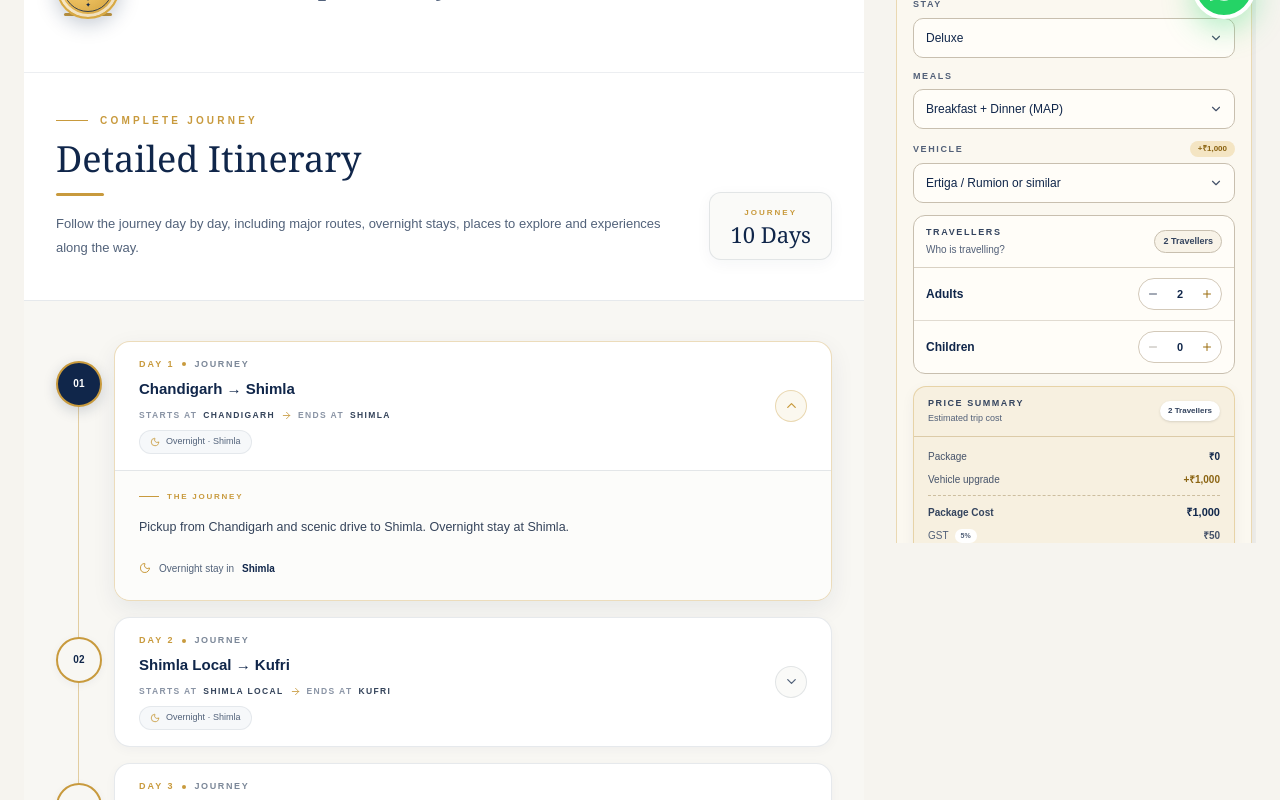
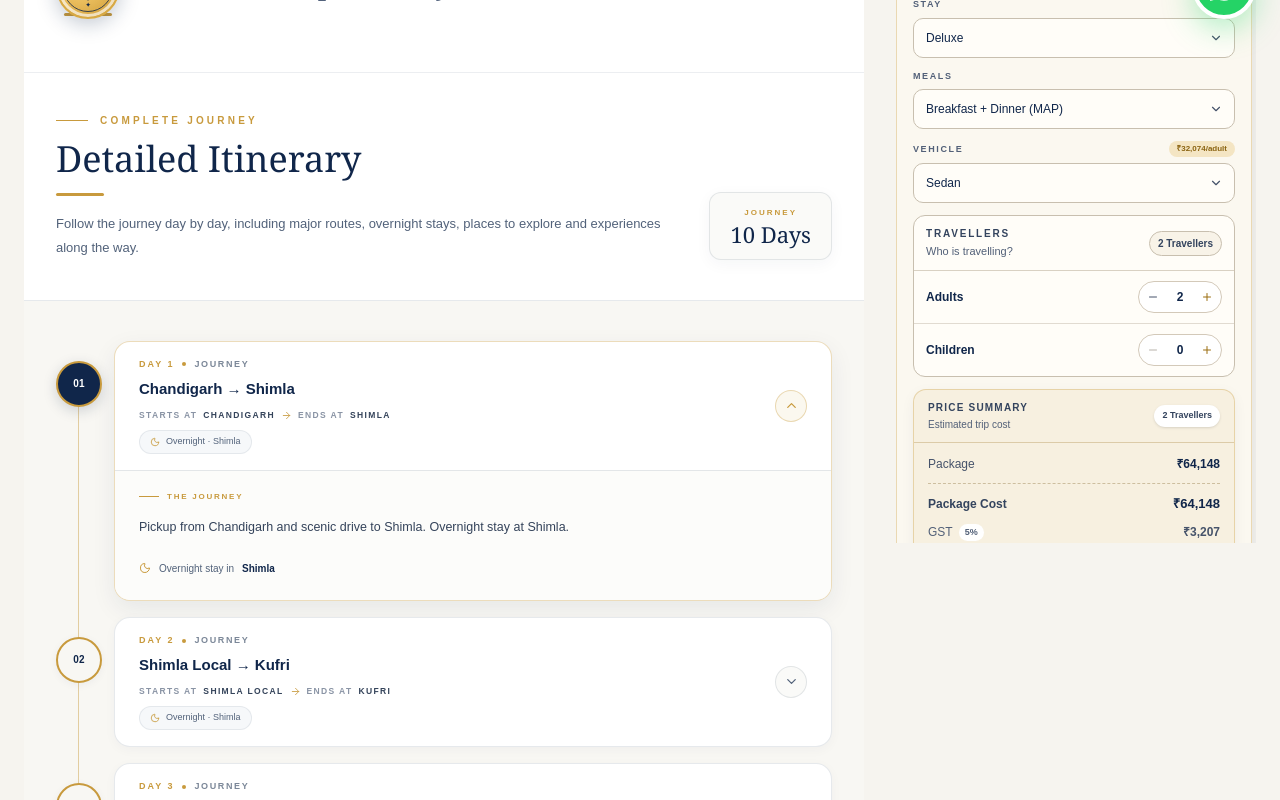
Before and after one commit to itachiDuchiha/pahadi-pathways, a Next.js app: page /packages/himachal-grand-circuit in a window 1280 px wide. Shown: the part 757-1557 px from the top of the page. Built offline with nearby package versions, Linux system fonts and the light colour scheme.

Commit message:
Update package pricing and planner options

```diff
--- a/src/app/packages/[slug]/page.tsx
+++ b/src/app/packages/[slug]/page.tsx
@@ -134,7 +134,7 @@ export default async function PackageDetailsPage({
                 RIGHT — PACKAGE PLANNER
             ===================================================== */}
 
-            <aside className="hidden lg:block">
+            <aside className="order-first min-w-0 lg:order-none">
 
               <div
                 className="
--- a/src/components/package-details/PackageBookingPanel.tsx
+++ b/src/components/package-details/PackageBookingPanel.tsx
@@ -32,9 +32,11 @@ type MealOption = {
   price: number;
 };
 
+type VehicleKey = "sedan" | "ertiga" | "crysta";
+
 type VehicleOption = {
   label: string;
-  price: number;
+  key: VehicleKey;
 };
 
 /* =========================================================
@@ -67,24 +69,20 @@ const mealOptions: MealOption[] = [
     label: "Breakfast Only (CP)",
     price: -2500,
   },
-  {
-    label: "Breakfast + Lunch + Dinner (AP)",
-    price: 3500,
-  },
 ];
 
 const vehicleOptions: VehicleOption[] = [
   {
     label: "Sedan",
-    price: 0,
+    key: "sedan",
   },
   {
     label: "Ertiga / Rumion or similar",
-    price: 1000,
+    key: "ertiga",
   },
   {
     label: "Innova Crysta or similar",
-    price: 2000,
+    key: "crysta",
   },
 ];
 
@@ -106,14 +104,11 @@ export default function PackageBookingPanel({
   /* =======================================================
      BASIC PACKAGE PRICE
 
-     Package price is treated as the price for 2 adults.
+     Package price is treated as the price per adult.
   ======================================================= */
 
-  const basePackagePrice = Number(pkg.price) || 0;
-
-  const adultRate = Math.round(
-    basePackagePrice / 2
-  );
+  const basePackagePrice = Number(String(pkg.price).replace(/[^\d.]/g, "")) || 0;
+
 
   /* =======================================================
      STATE
@@ -126,7 +121,7 @@ export default function PackageBookingPanel({
   );
 
   const [vehicle, setVehicle] = useState(
-    "Ertiga / Rumion or similar"
+    "Sedan"
   );
 
   const [adults, setAdults] = useState(2);
@@ -202,6 +197,43 @@ export default function PackageBookingPanel({
     [vehicle]
   );
 
+  const isSpitiRoute = /spiti|kaza|tabo|kunzum|chandratal/i.test(
+    pkg.title + " " + pkg.slug
+  );
+
+  const tourDays =
+    Number(pkg.duration.match(/(\d+)\s*D/i)?.[1]) ||
+    pkg.itineraryDays?.length ||
+    1;
+
+  // Published base prices are the lowest Sedan rates. These per-adult
+  // amounts keep the agreed vehicle tiers consistent across the five packages.
+  const packageVehicleRates: Record<string, Record<VehicleKey, number>> = {
+    "shimla-kinnaur-spiti-chandratal": { sedan: 32249, ertiga: 38749, crysta: 54999 },
+    "shimla-manali-getaway": { sedan: 18999, ertiga: 21624, crysta: 32999 },
+    "himachal-grand-circuit": { sedan: 32074, ertiga: 36624, crysta: 47999 },
+    "shimla-manali-jibhi": { sedan: 18999, ertiga: 19999, crysta: 32999 },
+    "shimla-kinnaur-spiti-kalpa": { sedan: 29549, ertiga: 34799, crysta: 49499 },
+  };
+
+  const packageRates = packageVehicleRates[pkg.slug];
+  const selectedAdultRate = packageRates?.[selectedVehicle.key] ?? basePackagePrice;
+
+  const dailyVehicleRates: Record<VehicleKey, number> =
+    isSpitiRoute
+      ? { sedan: 4500, ertiga: 5500, crysta: 8000 }
+      : { sedan: 3500, ertiga: 4500, crysta: 6000 };
+
+  const vehicleUpgradePerDay =
+    dailyVehicleRates[selectedVehicle.key] - dailyVehicleRates.sedan;
+
+  const vehicleUpgradeTotal = packageRates
+    ? 0
+    : vehicleUpgradePerDay * tourDays;
+
+  const adultRate = packageRates
+    ? selectedAdultRate
+    : basePackagePrice;
   /* =======================================================
      CHILD PRICING
 
@@ -228,15 +260,15 @@ export default function PackageBookingPanel({
   /* =======================================================
      EXTRA ADULT PRICING
 
-     Base package already covers 2 adults.
-
-     Every adult above 2 is charged at the
+     The first adult is included as the base package price.
+
+     Each additional adult is charged at the
      calculated adult rate.
   ======================================================= */
 
   const extraAdults = Math.max(
     0,
-    adults - 2
+    adults - 1
   );
 
   const extraAdultPrice =
@@ -253,12 +285,12 @@ export default function PackageBookingPanel({
     selectedMeal.price;
 
   const packageCostBeforeVehicle =
-    basePackagePrice +
+    (packageRates ? adultRate : basePackagePrice) +
     packageAdjustment;
 
   const packageCost =
     packageCostBeforeVehicle +
-    selectedVehicle.price;
+    vehicleUpgradeTotal;
 
   /* =======================================================
      GST
@@ -407,7 +439,7 @@ export default function PackageBookingPanel({
       if (whatsappWindow) {
         whatsappWindow.location.href = whatsappUrl;
       } else {
-        window.location.href = whatsappUrl;
+        window.open(whatsappUrl, "_self");
       }
 
       setIsEnquiryOpen(false);
@@ -700,7 +732,11 @@ export default function PackageBookingPanel({
               Vehicle
             </label>
 
-            {selectedVehicle.price > 0 && (
+            {packageRates ? (
+              <span className="rounded-full bg-[#F4E5C3] px-2 py-[2px] text-[8px] font-bold text-[#8B6412]">
+                {formatCurrency(selectedAdultRate)}/adult
+              </span>
+            ) : vehicleUpgradeTotal > 0 && (
               <span
                 className="
                   rounded-full
@@ -712,9 +748,7 @@ export default function PackageBookingPanel({
                   text-[#8B6412]
                 "
               >
-                +{formatCurrency(
-                  selectedVehicle.price
-                )}
+                +{formatCurrency(vehicleUpgradePerDay)}/day
               </span>
             )}
           </div>
@@ -803,7 +837,7 @@ export default function PackageBookingPanel({
             <div>
               <p
                 className="
-                  text-[9px]
+                  text-[10px]
                   font-bold
                   uppercase
                   tracking-[0.18em]
@@ -816,7 +850,7 @@ export default function PackageBookingPanel({
               <p
                 className="
                   mt-0.5
-                  text-[10px]
+                  text-[11px]
                   font-medium
                   text-[#526078]
                 "
@@ -833,7 +867,7 @@ export default function PackageBookingPanel({
                 bg-[#F8F3E8]
                 px-2
                 py-1
-                text-[9px]
+                text-[10px]
                 font-semibold
                 text-[#34445E]
               "
@@ -913,7 +947,7 @@ export default function PackageBookingPanel({
                 className="
                   min-w-[26px]
                   text-center
-                  text-[11px]
+                  text-[12px]
                   font-bold
                   text-[#10264A]
                 "
@@ -1019,7 +1053,7 @@ export default function PackageBookingPanel({
                 className="
                   min-w-[26px]
                   text-center
-                  text-[11px]
+                  text-[12px]
                   font-bold
                   text-[#10264A]
                 "
@@ -1083,7 +1117,7 @@ export default function PackageBookingPanel({
               >
                 <p
                   className="
-                    text-[9px]
+                    text-[10px]
                     font-bold
                     uppercase
                     tracking-[0.16em]
@@ -1101,7 +1135,7 @@ export default function PackageBookingPanel({
                     )
                   }
                   className="
-                    text-[9px]
+                    text-[10px]
                     font-semibold
                     text-[#8B6412]
                     hover:underline
@@ -1134,7 +1168,7 @@ export default function PackageBookingPanel({
                       border-[#D3C9B9]
                       bg-white
                       py-1.5
-                      text-[10px]
+                      text-[11px]
                       font-semibold
                       text-[#10264A]
                       transition
@@ -1150,7 +1184,7 @@ export default function PackageBookingPanel({
               <p
                 className="
                   mt-2
-                  text-[9px]
+                  text-[10px]
                   leading-4
                   text-[#526078]
                 "
@@ -1205,7 +1239,7 @@ export default function PackageBookingPanel({
                       <div>
                         <p
                           className="
-                            text-[10px]
+                            text-[11px]
                             font-semibold
                             text-[#10264A]
                           "
@@ -1218,7 +1252,7 @@ export default function PackageBookingPanel({
                         <p
                           className="
                             mt-0.5
-                            text-[8.5px]
+                            text-[9.5px]
                             font-medium
                             text-[#526078]
                           "
@@ -1297,10 +1331,10 @@ export default function PackageBookingPanel({
             <div>
               <p
                 className="
-                  text-[9px]
+                  text-[10px]
                   font-bold
                   uppercase
-                  tracking-[0.17em]
+                  tracking-[0.12em]
                   text-[#34445E]
                 "
               >
@@ -1310,7 +1344,7 @@ export default function PackageBookingPanel({
               <p
                 className="
                   mt-0.5
-                  text-[9px]
+                  text-[10px]
                   font-medium
                   text-[#526078]
                 "
@@ -1325,7 +1359,7 @@ export default function PackageBookingPanel({
                 bg-white
                 px-2
                 py-1
-                text-[8px]
+                text-[9px]
                 font-bold
                 text-[#34445E]
                 shadow-sm
@@ -1343,7 +1377,7 @@ export default function PackageBookingPanel({
 
           <div
             className="
-              space-y-2
+              space-y-2.5
               px-3.5
               py-3
             "
@@ -1361,7 +1395,7 @@ export default function PackageBookingPanel({
             >
               <span
                 className="
-                  text-[10px]
+                  text-[12px]
                   font-medium
                   text-[#46536A]
                 "
@@ -1374,13 +1408,13 @@ export default function PackageBookingPanel({
               <span
                 className="
                   whitespace-nowrap
-                  text-[10px]
+                  text-[12px]
                   font-bold
                   text-[#10264A]
                 "
               >
                 {formatCurrency(
-                  basePackagePrice +
+                  (packageRates ? adultRate : basePackagePrice) +
                     extraAdultPrice
                 )}
               </span>
@@ -1399,7 +1433,7 @@ export default function PackageBookingPanel({
               >
                 <span
                   className="
-                    text-[10px]
+                    text-[12px]
                     font-medium
                     text-[#46536A]
                   "
@@ -1410,7 +1444,7 @@ export default function PackageBookingPanel({
                 <span
                   className="
                     whitespace-nowrap
-                    text-[10px]
+                    text-[12px]
                     font-bold
                     text-[#10264A]
                   "
@@ -1437,7 +1471,7 @@ export default function PackageBookingPanel({
               >
                 <span
                   className="
-                    text-[10px]
+                    text-[12px]
                     font-medium
                     text-[#46536A]
                   "
@@ -1447,7 +1481,7 @@ export default function PackageBookingPanel({
 
                 <span
                   className="
-                    text-[10px]
+                    text-[12px]
                     font-bold
                     text-[#7A5B19]
                   "
@@ -1459,7 +1493,7 @@ export default function PackageBookingPanel({
 
             {/* Vehicle */}
 
-            {selectedVehicle.price > 0 && (
+            {!packageRates && vehicleUpgradeTotal > 0 && (
               <div
                 className="
                   flex
@@ -1470,26 +1504,24 @@ export default function PackageBookingPanel({
               >
                 <span
                   className="
-                    text-[10px]
+                    text-[12px]
                     font-medium
                     text-[#46536A]
                   "
                 >
-                  Vehicle upgrade
+                  Vehicle upgrade · {tourDays} days
                 </span>
 
                 <span
                   className="
                     whitespace-nowrap
-                    text-[10px]
+                    text-[12px]
                     font-bold
                     text-[#8B6412]
                   "
                 >
                   +
-                  {formatCurrency(
-                    selectedVehicle.price
-                  )}
+                  {formatCurrency(vehicleUpgradeTotal)}
                 </span>
               </div>
             )}
@@ -1507,7 +1539,7 @@ export default function PackageBookingPanel({
               >
                 <span
                   className="
-                    text-[10px]
+                    text-[12px]
                     font-medium
                     text-[#46536A]
                   "
@@ -1518,7 +1550,7 @@ export default function PackageBookingPanel({
                 <span
                   className="
                     whitespace-nowrap
-                    text-[10px]
+                    text-[12px]
                     font-bold
                     text-[#8B6412]
                   "
@@ -1547,7 +1579,7 @@ export default function PackageBookingPanel({
               >
                 <span
                   className="
-                    text-[10px]
+                    text-[12px]
                     font-medium
                     text-[#46536A]
                   "
@@ -1558,7 +1590,7 @@ export default function PackageBookingPanel({
                 <span
                   className="
                     whitespace-nowrap
-                    text-[10px]
+                    text-[12px]
                     font-bold
                     text-[#8B6412]
                   "
@@ -1596,7 +1628,7 @@ export default function PackageBookingPanel({
             >
               <span
                 className="
-                  text-[10px]
+                  text-[12px]
                   font-bold
                   text-[#34445E]
                 "
@@ -1607,7 +1639,7 @@ export default function PackageBookingPanel({
               <span
                 className="
                   whitespace-nowrap
-                  text-[11px]
+                  text-[13px]
                   font-extrabold
                   text-[#10264A]
                 "
@@ -1638,7 +1670,7 @@ export default function PackageBookingPanel({
               >
                 <span
                   className="
-                    text-[10px]
+                    text-[12px]
                     font-medium
                     text-[#526078]
                   "
@@ -1652,7 +1684,7 @@ export default function PackageBookingPanel({
                     bg-white
                     px-1.5
                     py-0.5
-                    text-[7px]
+                    text-[9px]
                     font-bold
                     text-[#526078]
                   "
@@ -1663,7 +1695,7 @@ export default function PackageBookingPanel({
 
               <span
                 className="
-                  text-[10px]
+                  text-[12px]
                   font-semibold
                   text-[#46536A]
                 "
@@ -1705,10 +1737,10 @@ export default function PackageBookingPanel({
               <div>
                 <p
                   className="
-                    text-[8px]
+                    text-[9px]
                     font-bold
                     uppercase
-                    tracking-[0.16em]
+                    tracking-[0.12em]
                     text-[#7A5B19]
                   "
                 >
@@ -1718,7 +1750,7 @@ export default function PackageBookingPanel({
                 <p
                   className="
                     mt-0.5
-                    text-[7.5px]
+                    text-[9px]
                     font-medium
                     text-[#526078]
                   "
@@ -1730,7 +1762,7 @@ export default function PackageBookingPanel({
               <p
                 className="
                   whitespace-nowrap
-                  text-[20px]
+                  text-[24px]
                   font-extrabold
                   tracking-tight
                   text-[#10264A]
--- a/src/components/package-details/PackageBookingSidebar.tsx
+++ b/src/components/package-details/PackageBookingSidebar.tsx
@@ -54,14 +54,7 @@ export default function PackageBookingSidebar({ pkg }: Props) {
         ? 0
         : 2500;
 
-  const mealExtra =
-    mealPlan === "Room Only"
-      ? -1200
-      : mealPlan === "CP"
-        ? 0
-        : mealPlan === "MAP"
-          ? 1200
-          : 2200;
+  const mealExtra = mealPlan === "MAP" ? 1200 : 0;
 
   const vehicleExtra =
     vehicle === "Sedan"
@@ -190,9 +183,6 @@ export default function PackageBookingSidebar({ pkg }: Props) {
                 }
                 className="w-full appearance-none rounded-lg border border-gray-200 bg-white px-3 py-2.5 pr-9 text-sm font-medium text-[#10264A] outline-none transition focus:border-[#C89A3D] focus:ring-1 focus:ring-[#C89A3D]/30"
               >
-                <option value="Room Only">
-                  Room Only
-                </option>
 
                 <option value="CP">
                   CP — Breakfast
@@ -200,10 +190,6 @@ export default function PackageBookingSidebar({ pkg }: Props) {
 
                 <option value="MAP">
                   MAP — Breakfast + Dinner
-                </option>
-
-                <option value="AP">
-                  AP — Breakfast + Lunch + Dinner
                 </option>
               </select>
 
```
Also changed, not shown: src/data/packages.ts (+5 -236 lines).
